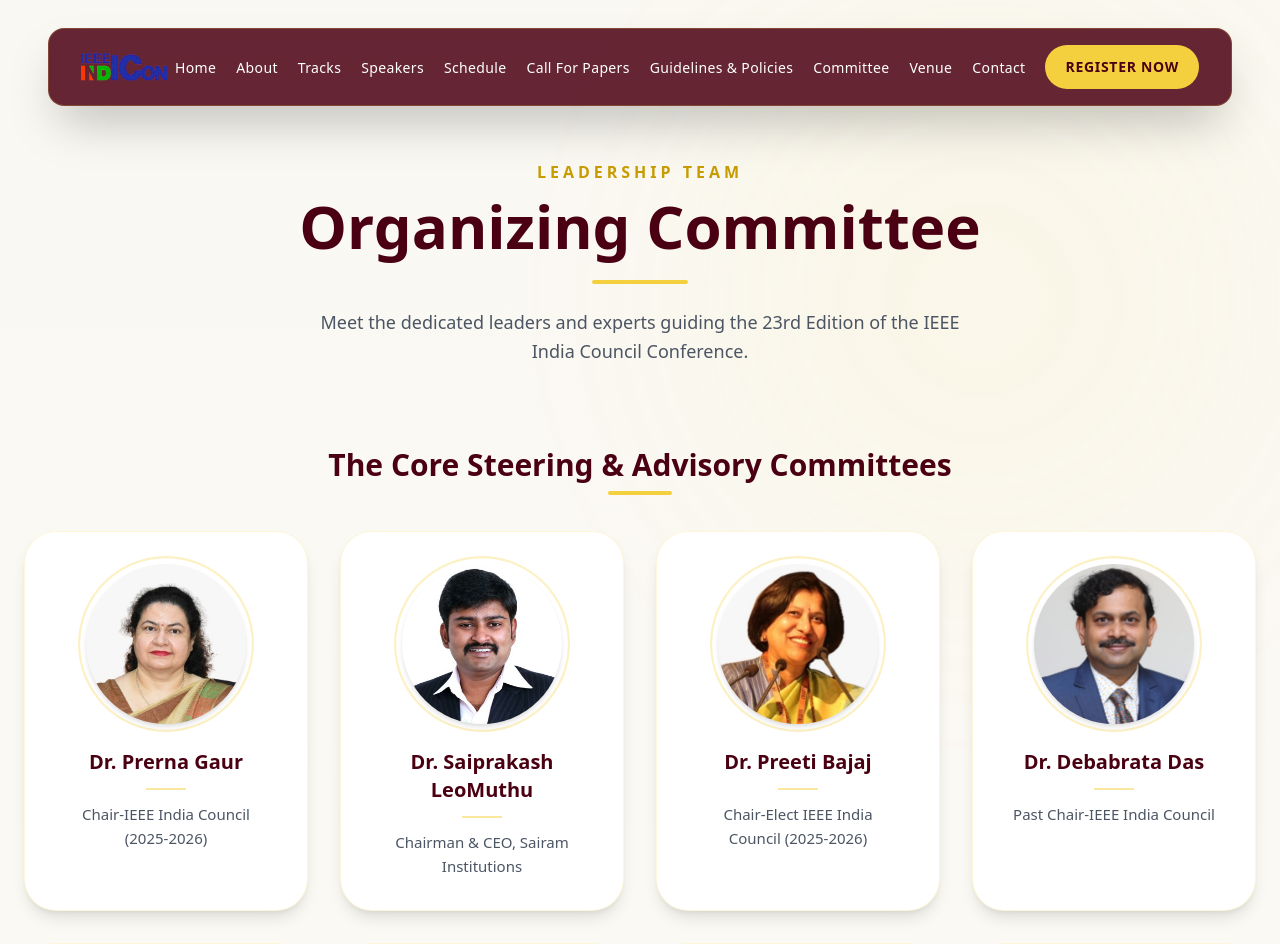
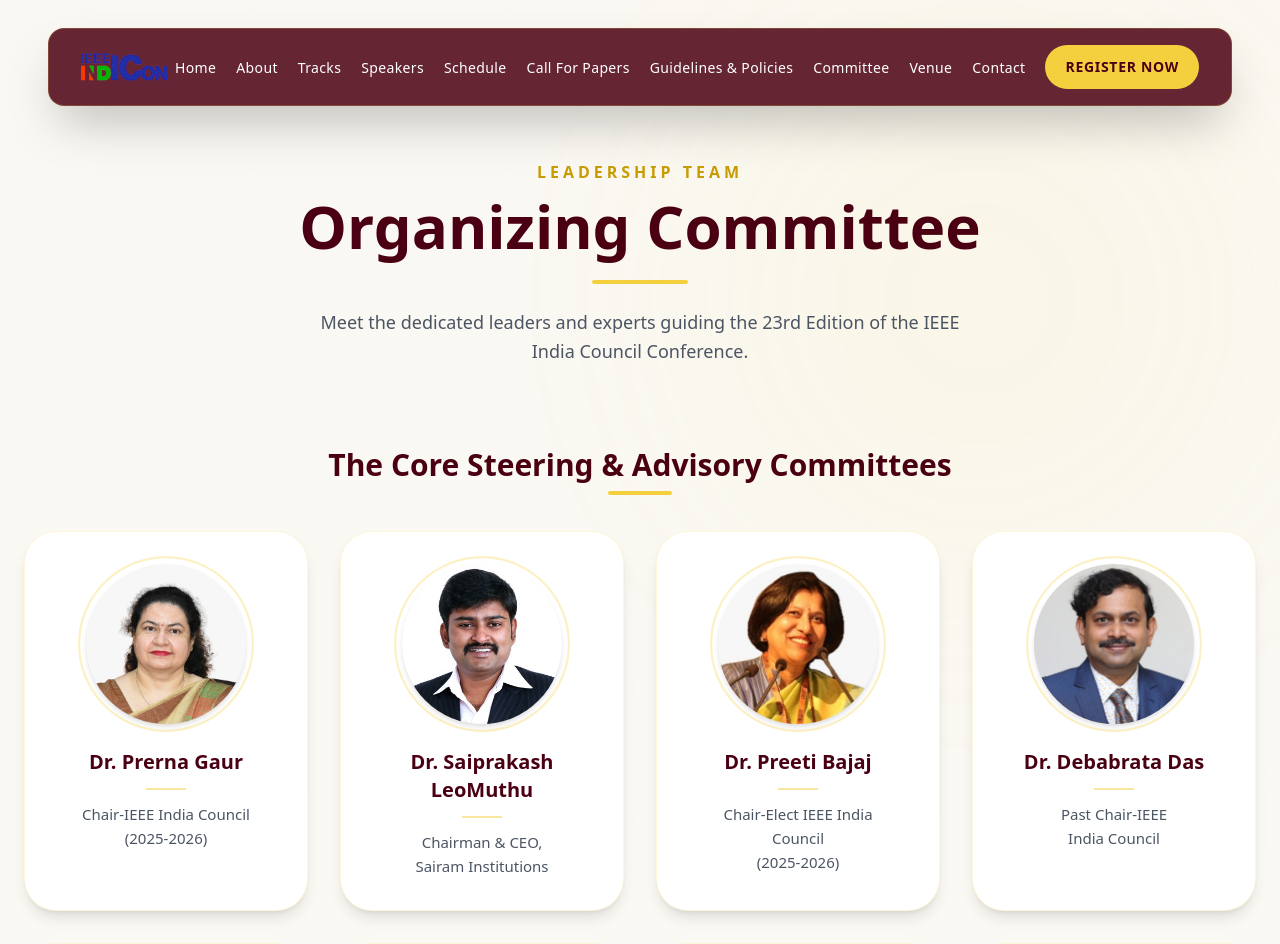
Before and after one commit to Dhilipkumar1906/indicon2026, a React (Vite) app: page /committee in a window 1280 px wide. Shown: the top 944 px of the page. Built offline with nearby package versions, Linux system fonts and the light colour scheme.

Commit message:
Final update of cfp

```diff
--- a/src/Pages/CallForPaper.jsx
+++ b/src/Pages/CallForPaper.jsx
@@ -169,7 +169,7 @@
 
             <div className="flex flex-wrap justify-center gap-5 mt-12 relative z-10">
               <a
-                href="/call for papers.pdf"
+                href="/callforpapers.pdf"
                 download
                 className="
                   bg-[#F4D03F] text-[#4A0012] font-bold px-8 py-4 rounded-full
--- a/src/Pages/Committee.jsx
+++ b/src/Pages/Committee.jsx
@@ -41,7 +41,7 @@
     {
       sectionName: "Conference Chair",
       members: [
-        { name: "Dr. Brindha Saminathan", role: "Professor/ECE,\nSri Sai Ram Engineering College\nTreasurer-IEEE Madras Section", image: "/committee/13.png" },
+        { name: "Dr. Brindha Saminathan", role: "Professor/ECE\nSri Sai Ram Engineering College\nTreasurer-IEEE Madras Section", image: "/committee/13.png"},
       ],
       colSpan: "md:grid-cols-1 max-w-sm mx-auto",
     },
@@ -192,10 +192,11 @@
                           mx-auto w-full
                         "
                       >
-                        <h3 className="text-2xl md:text-3xl font-bold text-[#4A0012] mb-3">
+                        <h3 className="text-2xl md:text-3xl font-bold text-[#4A0012] mb-3 whitespace-pre-line">
                           {member.name}
                         </h3>
-                        <p className="text-lg text-[#C89B00] font-semibold tracking-wide">
+                        {/* ✅ added whitespace-pre-line here */}
+                        <p className="text-[15px] text-gray-700 leading-relaxed font-semibold px-2 whitespace-pre-line">
                           {member.role}
                         </p>
                       </motion.div>
@@ -236,11 +237,12 @@
 
                         {/* Details */}
                         <div>
-                          <h3 className="text-xl font-bold text-[#4A0012] group-hover:text-[#B8860B] transition-colors">
+                          <h3 className="text-xl font-bold text-[#4A0012] group-hover:text-[#B8860B] transition-colors whitespace-pre-line">
                             {member.name}
                           </h3>
                           <div className="w-10 h-[2px] bg-[#F4D03F] mx-auto my-3 opacity-50"></div>
-                          <p className="text-[15px] text-gray-600 leading-relaxed font-medium px-2">
+                          {/* ✅ added whitespace-pre-line here */}
+                          <p className="text-[15px] text-gray-600 leading-relaxed font-medium px-2 whitespace-pre-line">
                             {member.role}
                           </p>
                         </div>
--- a/src/Pages/Registrations.jsx
+++ b/src/Pages/Registrations.jsx
@@ -89,7 +89,7 @@
                 <div className="bg-[#4A0012] py-5 px-6 text-center relative overflow-hidden">
                   <div className="absolute top-0 right-0 w-32 h-32 bg-white opacity-5 rounded-full blur-xl translate-x-1/2 -translate-y-1/2"></div>
                   <h2 className="text-xl md:text-2xl font-bold text-white relative z-10 flex items-center justify-center gap-3">
-                    🇮🇳 Indian Delegates
+                    Indian Delegates
                   </h2>
                 </div>
 
@@ -117,7 +117,7 @@
                 <div className="bg-[#4A0012] py-5 px-6 text-center relative overflow-hidden">
                   <div className="absolute top-0 right-0 w-32 h-32 bg-white opacity-5 rounded-full blur-xl translate-x-1/2 -translate-y-1/2"></div>
                   <h2 className="text-xl md:text-2xl font-bold text-white relative z-10 flex items-center justify-center gap-3">
-                    🌍 Foreign Delegates
+                    Foreign Delegates
                   </h2>
                 </div>
 
@@ -146,7 +146,7 @@
             <motion.div variants={itemVariants} className="max-w-2xl mx-auto bg-red-50 border border-red-100 rounded-2xl p-4 mb-10 text-center flex flex-col sm:flex-row items-center justify-center gap-3 shadow-sm">
               <span className="text-xl">⏳</span>
               <p className="text-red-800 font-medium text-sm md:text-base">
-                <strong className="font-bold">Important:</strong> Registration window closes on <span className="underline decoration-red-300 decoration-2 underline-offset-2">5 December 2026</span>.
+                <strong className="font-bold">Important:</strong> Registration window closes on <span className="underline decoration-red-300 decoration-2 underline-offset-2">10 November 2026</span>.
               </p>
             </motion.div>
 
```
Also changed, not shown: 2 other files (tests, documents, lock files or other folders).
